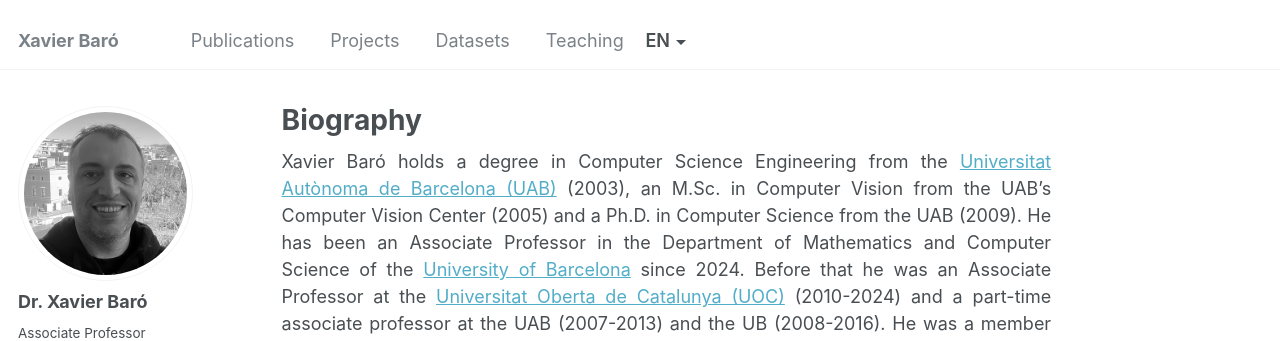
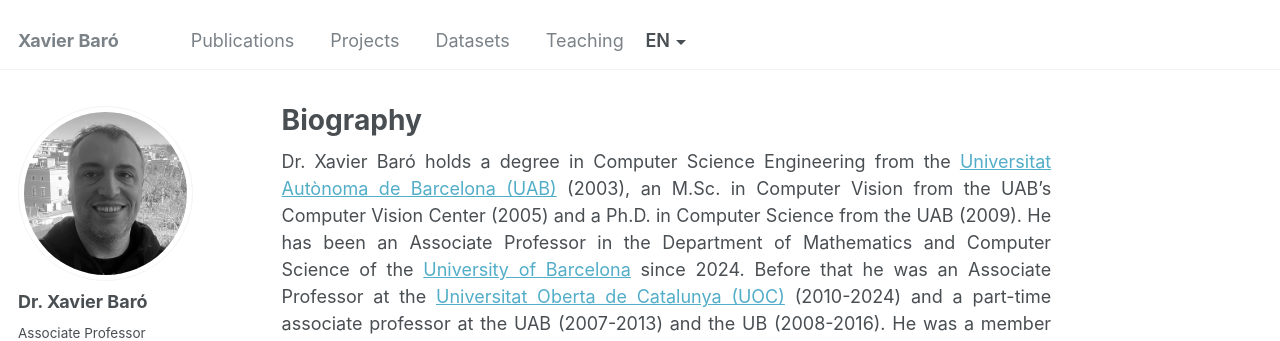
Before and after one commit to xbaro/xbaro.github.io, a Jekyll site: the page built from _pages/en/about.md, in a window 1280 px wide and 922 px high. Shown: the top 341 px of the window. Built offline with Jekyll 4.4.1, drawn with Linux system fonts in a browser that asks for light colours; some web fonts are replaced.

Commit message:
Biography: keep Dr. title for consistency with sidebar
Co-Authored-By: Claude Sonnet 5.5 <noreply@anthropic.com>

```diff
--- a/_pages/en/about.md
+++ b/_pages/en/about.md
@@ -6,4 +6,4 @@ translation_key: home
 author_profile: true
 ---
 
-Xavier Baró holds a degree in Computer Science Engineering from the [Universitat Autònoma de Barcelona (UAB)](https://uab.cat) (2003), an M.Sc. in Computer Vision from the UAB's Computer Vision Center (2005) and a Ph.D. in Computer Science from the UAB (2009). He has been an Associate Professor in the Department of Mathematics and Computer Science of the [University of Barcelona](https://ub.edu) since 2024. Before that he was an Associate Professor at the [Universitat Oberta de Catalunya (UOC)](https://uoc.edu) (2010-2024) and a part-time associate professor at the UAB (2007-2013) and the UB (2008-2016). He was a member of the UOC's [AIwell group](https://aiwell.uoc.edu). He is a member of the research group [Human Pose Recovery and Behavior Analysis (HUPBA)](https://hupba.com), of the UB's recognised research group (SGR) on Artificial Intelligence and Data Science, and of the TECNIO group Data Science and Artificial Intelligence (DSAI). He collaborates on machine learning and human behaviour analysis projects (*Looking at People*), with applications to well-being, education and sport. He has organised ChaLearn competitions and datasets and has worked on biometrics for online assessment (European project TeSLA).
+Dr. Xavier Baró holds a degree in Computer Science Engineering from the [Universitat Autònoma de Barcelona (UAB)](https://uab.cat) (2003), an M.Sc. in Computer Vision from the UAB's Computer Vision Center (2005) and a Ph.D. in Computer Science from the UAB (2009). He has been an Associate Professor in the Department of Mathematics and Computer Science of the [University of Barcelona](https://ub.edu) since 2024. Before that he was an Associate Professor at the [Universitat Oberta de Catalunya (UOC)](https://uoc.edu) (2010-2024) and a part-time associate professor at the UAB (2007-2013) and the UB (2008-2016). He was a member of the UOC's [AIwell group](https://aiwell.uoc.edu). He is a member of the research group [Human Pose Recovery and Behavior Analysis (HUPBA)](https://hupba.com), of the UB's recognised research group (SGR) on Artificial Intelligence and Data Science, and of the TECNIO group Data Science and Artificial Intelligence (DSAI). He collaborates on machine learning and human behaviour analysis projects (*Looking at People*), with applications to well-being, education and sport. He has organised ChaLearn competitions and datasets and has worked on biometrics for online assessment (European project TeSLA).
```
Also changed, not shown: _pages/about.md (+1 -1 lines), _pages/es/about.md (+1 -1 lines).
